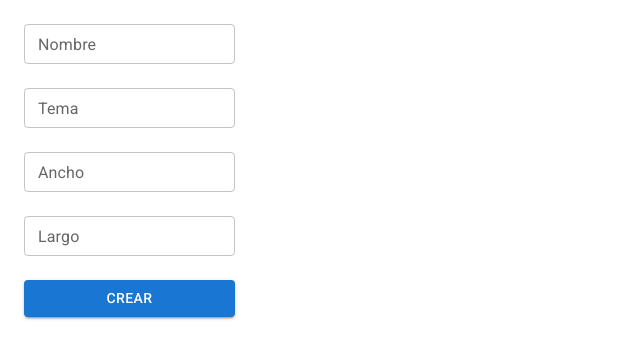
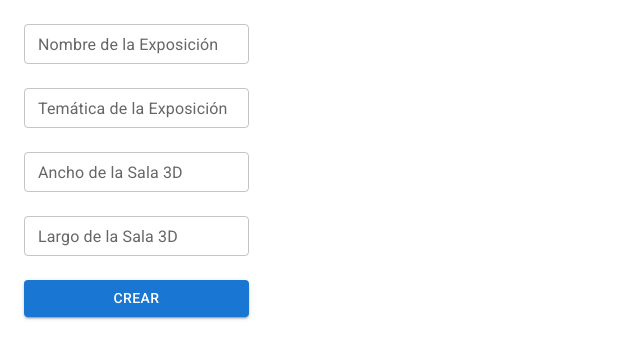
Before and after one commit to marinamuca/TFGFrontEnd, a React (Vite) app: page /new/exhibition in a window 1280 px wide. Shown: the top 358 px of the page, without its empty margins (0-640 px from the left). Built offline with nearby package versions, Linux system fonts and the light colour scheme; no server answers.

Commit message:
Styled file input component

```diff
--- a/package.json
+++ b/package.json
@@ -13,7 +13,6 @@
     "@emotion/styled": "^11.11.0",
     "@fontsource/roboto": "^5.0.5",
     "@fortawesome/fontawesome-free": "^6.4.0",
-    "@mui/icons-material": "^5.14.1",
     "@mui/material": "^5.14.1",
     "@mui/x-date-pickers": "^6.10.1",
     "@react-three/drei": "^9.56.24",
@@ -27,7 +26,7 @@
     "react": "^18.2.0",
     "react-colorful": "^5.6.1",
     "react-dom": "^18.2.0",
-    "react-icons": "^4.7.1",
+    "react-icons": "^4.10.1",
     "react-redux": "^8.1.1",
     "react-router-dom": "^6.8.1",
     "sort-by": "^1.2.0",
--- a/src/Pages/Home.tsx
+++ b/src/Pages/Home.tsx
@@ -2,7 +2,7 @@ import React from 'react'
 import Button from '@mui/material/Button';
 import Exhibitions from '../components/Exhibitions'
 import ModalButton from '../components/ModalButton'
-import NewExhibitionForm from '../pages/NewExhibition';
+import NewExhibitionForm from './NewExhibition';
 import NewIllustrarionForm from '../pages/NewIllustrationForm';
 
 
--- a/src/Pages/NewExhibition.tsx
+++ b/src/Pages/NewExhibition.tsx
@@ -24,14 +24,13 @@ const NewExhibitionForm = () => {
     }
 
     return (
-        <FormControl sx={{m: 3}}>
-            <TextField size='small' placeholder="Nombre de la Sala" label="Nombre" sx={{mb: 3}} value={exhibition.name} onChange={(e) => {setExhibition({...exhibition, name: e.target.value })}} fullWidth></TextField>
-            <TextField size='small' placeholder="Temática de la Sala" label="Tema" sx={{mb: 3}} value={exhibition.theme} onChange={(e) => {setExhibition({...exhibition, theme: e.target.value })}} fullWidth></TextField>
-            <TextField size='small' placeholder="Ancho de la Sala" label="Ancho" sx={{mb: 3}} value={exhibition.room_width} onChange={(e) => {setExhibition({...exhibition, room_width: e.target.value })}} fullWidth></TextField>
-            <TextField size='small' placeholder="Largo de la Sala" label="Largo" sx={{mb: 3}} value={exhibition.room_height} onChange={(e) => {setExhibition({...exhibition, room_height: e.target.value })}} fullWidth></TextField>
+        <FormControl sx={{m: 3, width: 225}}>
+            <TextField size='small' label="Nombre de la Exposición" sx={{mb: 3}} value={exhibition.name} onChange={(e) => {setExhibition({...exhibition, name: e.target.value })}} fullWidth></TextField>
+            <TextField size='small' label="Temática de la Exposición" sx={{mb: 3}} value={exhibition.theme} onChange={(e) => {setExhibition({...exhibition, theme: e.target.value })}} fullWidth></TextField>
+            <TextField size='small' label="Ancho de la Sala 3D" sx={{mb: 3}} value={exhibition.room_width} onChange={(e) => {setExhibition({...exhibition, room_width: e.target.value })}} fullWidth></TextField>
+            <TextField size='small' label="Largo de la Sala 3D" sx={{mb: 3}} value={exhibition.room_height} onChange={(e) => {setExhibition({...exhibition, room_height: e.target.value })}} fullWidth></TextField>
             <Button variant='contained' type='submit' onClick={handleSubmit}>Crear</Button>
         </FormControl>
-
     )
 }
 
--- a/src/Pages/NewIllustrationForm.tsx
+++ b/src/Pages/NewIllustrationForm.tsx
@@ -6,28 +6,33 @@ import { FormControl } from '@mui/material';
 import { useCreateIllustrationMutation } from '../features/api/apiSlice';
 import { Illustration } from '../features/types';
 import { DatePicker } from '@mui/x-date-pickers/DatePicker';
+import { Dayjs } from 'dayjs';
+import FileUpload from '../components/FileUpload';
+
 
 
 const NewIllustrationForm = () => {
-    const [addIllustration, response] = useCreateIllustrationMutation()
+    const [sendCreateIllustration, response] = useCreateIllustrationMutation()
 
     const [illustration, setIllustration] = useState<Illustration>({
         title: "",
         description: "",
         image: null,
-        date: "2023-03-05"
+        date: "",
+        exhibition: "61"
     });
 
     function handleSubmit(event: any) {
         event.preventDefault();
+
         let formData = new FormData();
         formData.append('title', illustration.title);
         formData.append('description', illustration.description);
         formData.append('date_painted', illustration.date);
-        formData.append('image', illustration.image as File, illustration.image!.name);
-        formData.append('exhibition', 61);
+        formData.append('image', illustration.image as File);
+        formData.append('exhibition', illustration.exhibition);
 
-        addIllustration(formData);
+        sendCreateIllustration(formData);
     }
 
     // if (response.error) {
@@ -36,12 +41,13 @@ const NewIllustrationForm = () => {
 
     return (
         <FormControl sx={{ m: 3 }}>
-            <TextField size='small' label="Nombre de la Sala" sx={{ mb: 3 }} value={illustration.title} onChange={(e) => { setIllustration({ ...illustration, title: e.target.value }) }} fullWidth></TextField>
-            <TextField size='small' label="Temática de la Sala" sx={{ mb: 3 }} value={illustration.description} onChange={(e) => { setIllustration({ ...illustration, description: e.target.value }) }} fullWidth></TextField>
-            {/* <TextField size='small' placeholder="Ancho de la Sala" label="Ancho" sx={{mb: 3}} value={illustration.date} onChange={(e) => {setIllustration({...illustration, date: e.target.value })}} fullWidth></TextField> */}
-            {/* <TextField size='small' placeholder="Largo de la Sala" label="Largo" sx={{mb: 3}} value={illustration.image} onChange={(e) => {setIllustration({...illustration, image: e.target.value })}} fullWidth></TextField> */}
-            <DatePicker label="Fecha de realización"></DatePicker>
-            <input type='file' accept="image/png, image/jpeg, image/jpg" onChange={(e) => { setIllustration({ ...illustration, image: e.target.files![0] }) }} ></input>
+            <TextField size='small' label="Titulo de la ilustración" sx={{ mb: 3 }} value={illustration.title} onChange={(e) => { setIllustration({ ...illustration, title: e.target.value }) }} fullWidth></TextField>
+            <TextField size='small' label="Descripción de la ilustración" sx={{ mb: 3 }} value={illustration.description} onChange={(e) => { setIllustration({ ...illustration, description: e.target.value }) }} fullWidth></TextField>
+
+            <DatePicker sx={{ mb: 3 }} label="Fecha de realización" onChange={(e: Dayjs | null) => {setIllustration({...illustration, date: e!.format('YYYY-MM-DD')})}}></DatePicker>
+
+            <FileUpload file={illustration.image} accept="image/png, image/jpeg, image/jpg" onChange={(e) => { setIllustration({ ...illustration, image: (e.target as HTMLInputElement).files![0] }) }}></FileUpload>
+
             <Button variant='contained' type='submit' onClick={handleSubmit}>Crear</Button>
         </FormControl>
 
--- /dev/null
+++ b/src/components/FileUpload.tsx
@@ -0,0 +1,21 @@
+import { ChangeEventHandler } from 'react'
+import { FaPaperclip } from 'react-icons/fa'
+
+interface FileUploadProps {
+    file: File | null,
+    onChange: ChangeEventHandler,
+    accept: string
+}
+
+const FileUpload = (props: FileUploadProps) => {
+    return (
+        <>
+            <div className="input-group mb-3">
+                <label htmlFor="file-upload" className="btn btn-outline-secondary"><FaPaperclip/></label>
+                <span className={'form-control ' + (props.file? "" : "text-muted") }>{props.file? props.file.name : "Selecciona un archivo"}</span>
+            </div>
+            <input id='file-upload' hidden type='file' accept={props.accept} onChange={props.onChange} ></input>
+        </>
+    )
+}
+export default FileUpload;
--- a/src/features/types.ts
+++ b/src/features/types.ts
@@ -10,5 +10,6 @@ export interface Illustration {
   title: string,
   description: string,
   date: string,
-  image: File | null
+  image: File | null,
+  exhibition: string
 }
```
Also changed, not shown: src/App.css (line endings or trailing spaces).
